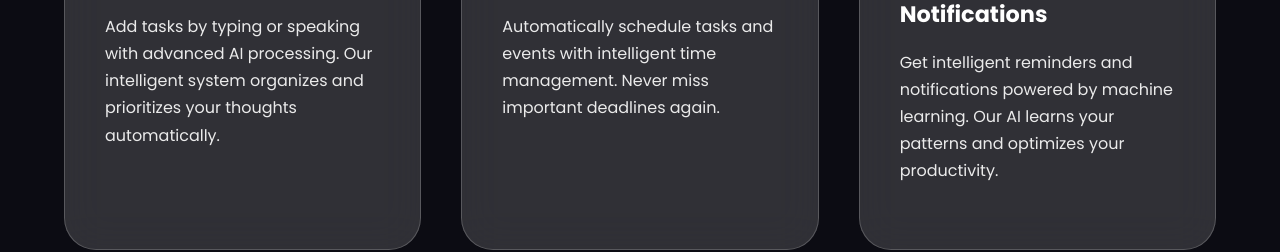
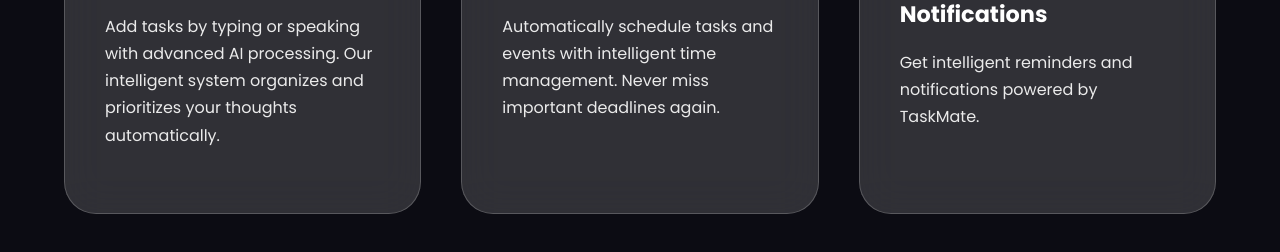
Before and after one commit to PoojaKanagaraj06/mindflow, a website: page templates/index.html in a window 1280 px wide. Shown: the part 976-1228 px from the top of the page. Drawn offline with nearby package versions, Linux system fonts and the light colour scheme; no server answers.

Commit message:
Update index.html

```diff
--- a/templates/index.html
+++ b/templates/index.html
@@ -1106,7 +1106,7 @@
         <div class="feature-card" data-tilt>
           <i class="fas fa-robot feature-card-icon"></i>
           <h2 class="feature-card-title">AI-Powered Notifications</h2>
-          <p class="feature-card-description">Get intelligent reminders and notifications powered by machine learning. Our AI learns your patterns and optimizes your productivity.</p>
+          <p class="feature-card-description">Get intelligent reminders and notifications powered by TaskMate.</p>
         </div>
       </div>
     </section>
```
